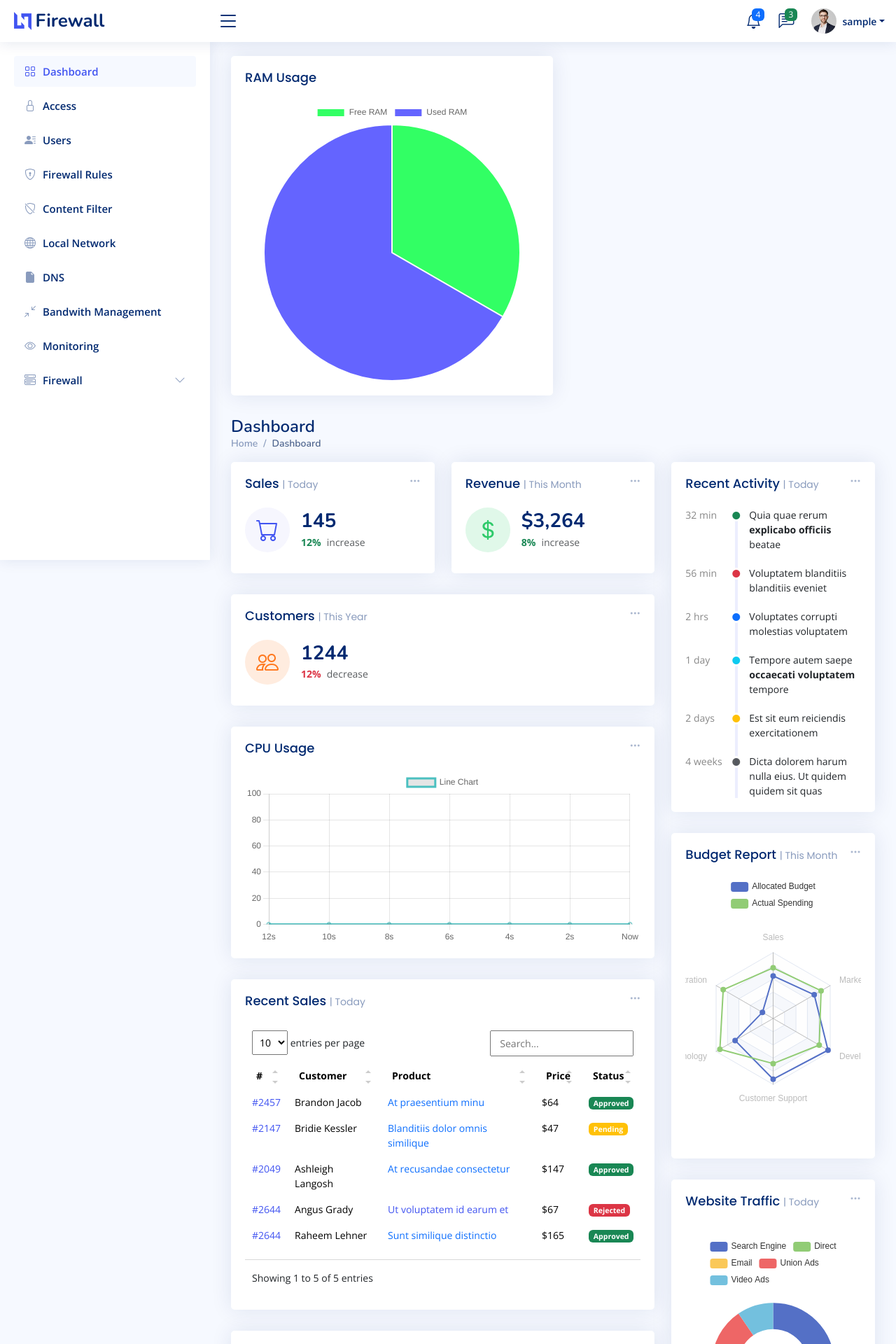
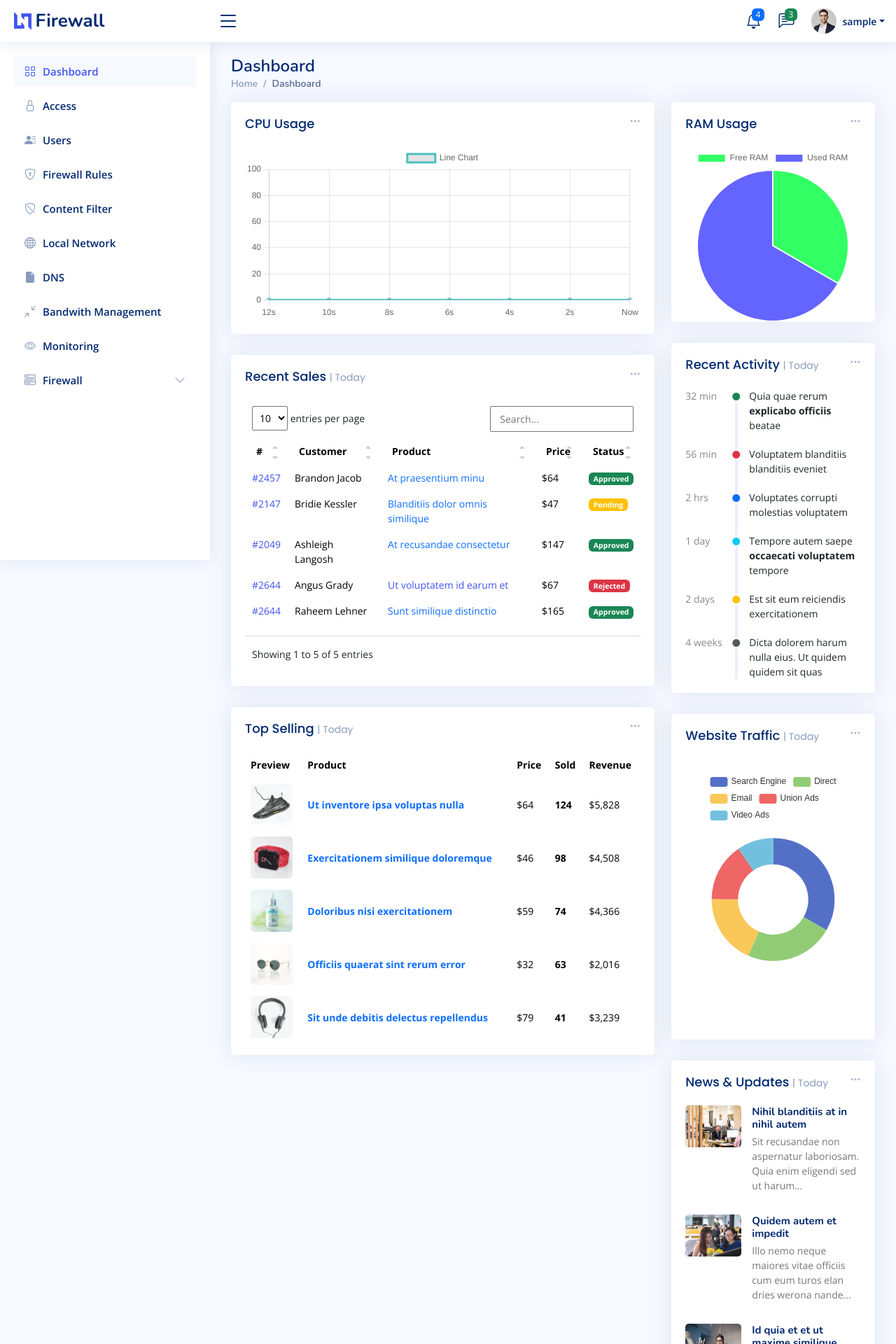
Before and after one commit to 808thlife/HomeWall, a Django app: page /firewall/ in a window 1280 px wide. Shown: the top 1920 px of the page at 70% size. Run offline with Django 4.2, Linux system fonts and the light colour scheme; the visitor is signed in with stand-in values (Sample User, id 1); some libraries are stand-ins or nearby versions.

Commit message:
edited dashboard

```diff
--- a/core/templates/core/index.html
+++ b/core/templates/core/index.html
@@ -5,7 +5,7 @@
 
 
 
-    <div class="col-lg-6">
+    {% comment %} <div class="col-lg-6">
       <div class="card">
         <div class="card-body">
           <h5 class="card-title">RAM Usage</h5>
@@ -20,7 +20,7 @@
 
         </div>
       </div>
-    </div>
+    </div> {% endcomment %}
     <div class="pagetitle">
       <h1>Dashboard</h1>
       <nav>
@@ -40,7 +40,7 @@
           <div class="row">
 
             <!-- Sales Card -->
-            <div class="col-xxl-4 col-md-6">
+            {% comment %} <div class="col-xxl-4 col-md-6">
               <div class="card info-card sales-card">
 
                 <div class="filter">
@@ -144,7 +144,7 @@
                 </div>
               </div>
 
-            </div><!-- End Customers Card -->
+            </div><!-- End Customers Card --> {% endcomment %}
 
             <!-- Reports -->
             <div class="col-12">
@@ -332,8 +332,33 @@
         </div><!-- End Left side columns -->
 
         <!-- Right side columns -->
+
         <div class="col-lg-4">
+             <!-- Budget Report -->
+          <div class="card">
+            <div class="filter">
+              <a class="icon" href="#" data-bs-toggle="dropdown"><i class="bi bi-three-dots"></i></a>
+              <ul class="dropdown-menu dropdown-menu-end dropdown-menu-arrow">
+                <li class="dropdown-header text-start">
+                  <h6>Filter</h6>
+                </li>
 
+                <li><a class="dropdown-item" href="#">Today</a></li>
+                <li><a class="dropdown-item" href="#">This Month</a></li>
+                <li><a class="dropdown-item" href="#">This Year</a></li>
+              </ul>
+            </div>
+
+            <div class="card-body pb-0">
+              <h5 class="card-title">RAM Usage</h5>
+
+          <!-- Pie Chart -->
+          <canvas id="pieChart" style="max-height: 400px; display: block; box-sizing: border-box; height: 400px; width: 850px;" width="1700" height="800"></canvas>
+
+
+
+            </div>
+          </div><!-- End Budget Report -->
           <!-- Recent Activity -->
           <div class="card">
             <div class="filter">
@@ -406,79 +431,7 @@
             </div>
           </div><!-- End Recent Activity -->
 
-          <!-- Budget Report -->
-          <div class="card">
-            <div class="filter">
-              <a class="icon" href="#" data-bs-toggle="dropdown"><i class="bi bi-three-dots"></i></a>
-              <ul class="dropdown-menu dropdown-menu-end dropdown-menu-arrow">
-                <li class="dropdown-header text-start">
-                  <h6>Filter</h6>
-                </li>
 
-                <li><a class="dropdown-item" href="#">Today</a></li>
-                <li><a class="dropdown-item" href="#">This Month</a></li>
-                <li><a class="dropdown-item" href="#">This Year</a></li>
-              </ul>
-            </div>
-
-            <div class="card-body pb-0">
-              <h5 class="card-title">Budget Report <span>| This Month</span></h5>
-
-              <div id="budgetChart" style="min-height: 400px;" class="echart"></div>
-
-              <script>
-                document.addEventListener("DOMContentLoaded", () => {
-                  var budgetChart = echarts.init(document.querySelector("#budgetChart")).setOption({
-                    legend: {
-                      data: ['Allocated Budget', 'Actual Spending']
-                    },
-                    radar: {
-                      // shape: 'circle',
-                      indicator: [{
-                          name: 'Sales',
-                          max: 6500
-                        },
-                        {
-                          name: 'Administration',
-                          max: 16000
-                        },
-                        {
-                          name: 'Information Technology',
-                          max: 30000
-                        },
-                        {
-                          name: 'Customer Support',
-                          max: 38000
-                        },
-                        {
-                          name: 'Development',
-                          max: 52000
-                        },
-                        {
-                          name: 'Marketing',
-                          max: 25000
-                        }
-                      ]
-                    },
-                    series: [{
-                      name: 'Budget vs spending',
-                      type: 'radar',
-                      data: [{
-                          value: [4200, 3000, 20000, 35000, 50000, 18000],
-                          name: 'Allocated Budget'
-                        },
-                        {
-                          value: [5000, 14000, 28000, 26000, 42000, 21000],
-                          name: 'Actual Spending'
-                        }
-                      ]
-                    }]
-                  });
-                });
-              </script>
-
-            </div>
-          </div><!-- End Budget Report -->
 
           <!-- Website Traffic -->
           <div class="card">
```
